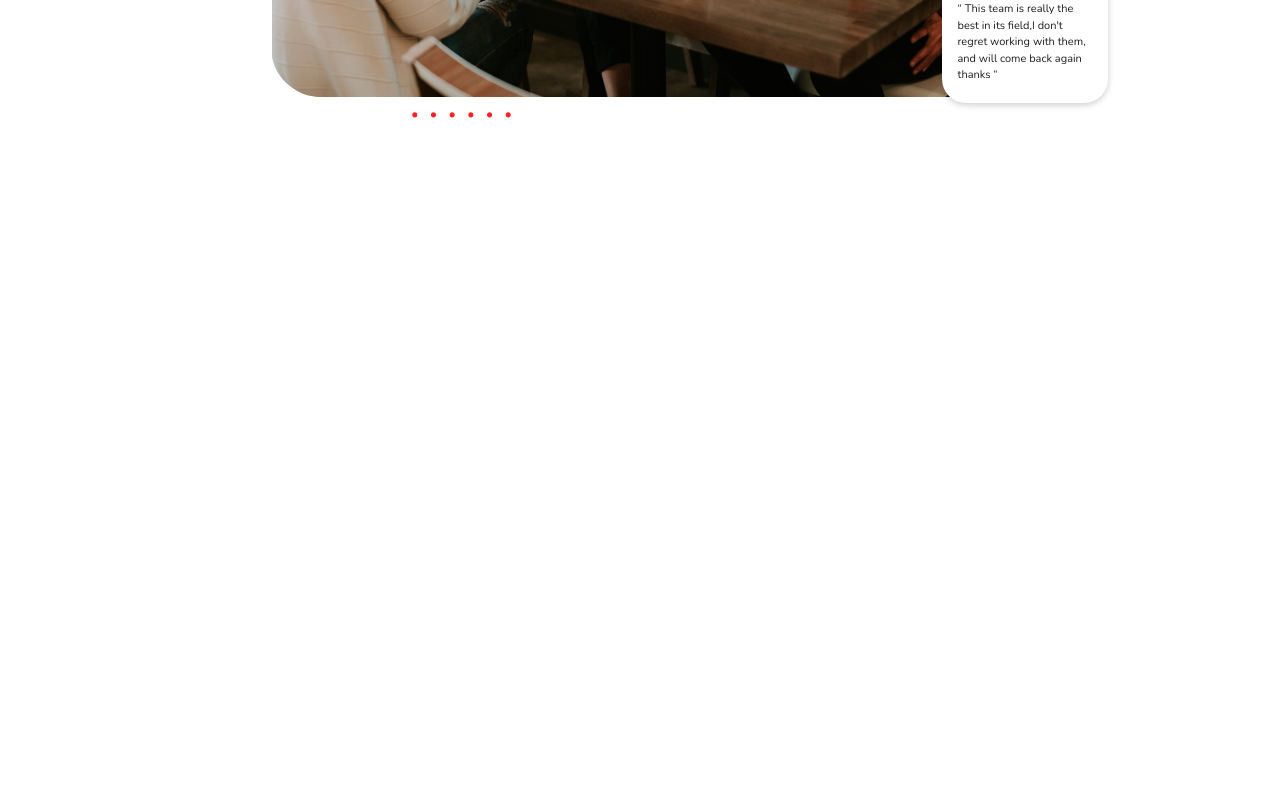
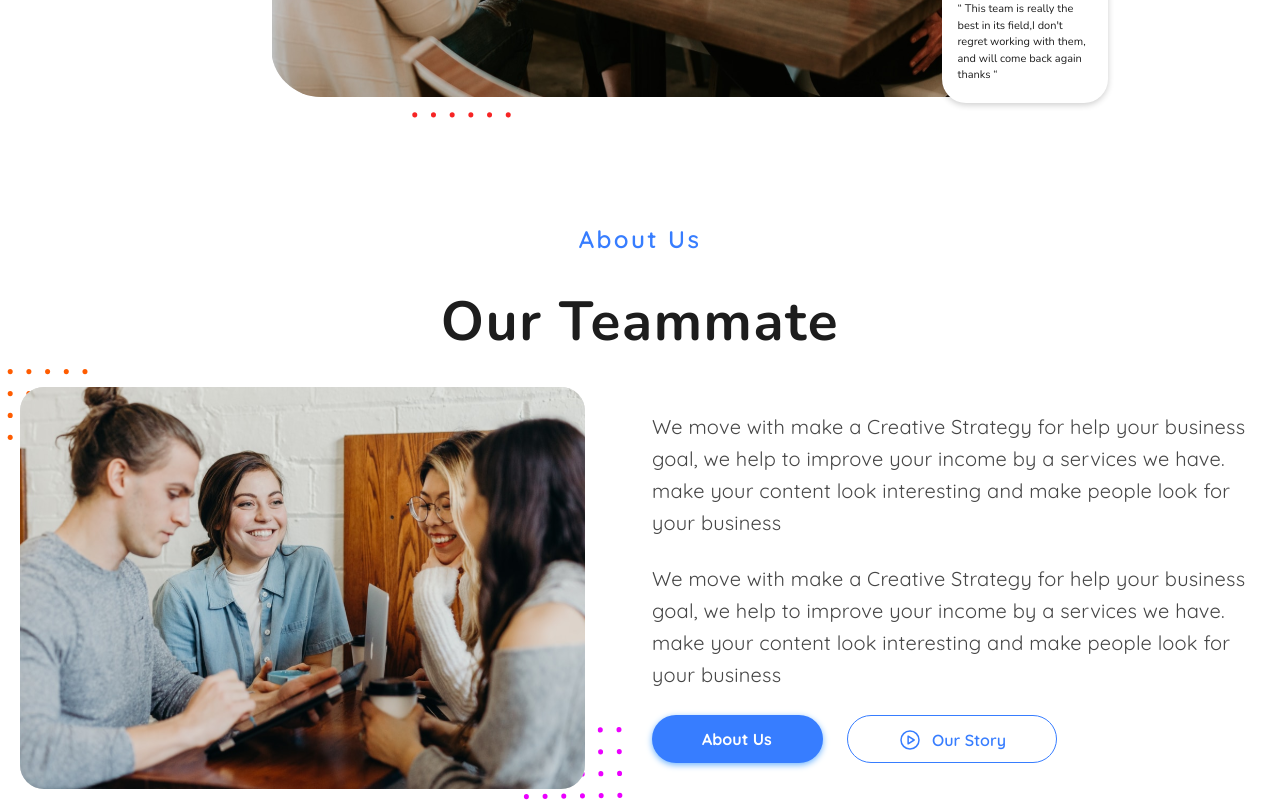
Before and after one commit to suphanatchanlek30/Agency-Creative, a React (Vite) app: page / in a window 1280 px wide. Shown: the part 1018-1818 px from the top of the page. Before the commit the page ends 1281 px from the top, so only its background shows below. Built offline with nearby package versions, Linux system fonts and the light colour scheme.

Commit message:
add section About Us

```diff
--- a/src/App.jsx
+++ b/src/App.jsx
@@ -2,6 +2,7 @@ import { useRef } from 'react';
 import './App.css'
 import Navbar from './components/Navbar'
 import Home from './page/Home';
+import About from './page/About';
 
 function App() {
 
@@ -23,12 +24,15 @@ function App() {
     <Navbar
       scrollToSection={scrollToSection}
       homeRef={homeRef}
-      serviceRef={aboutRef}
+      aboutRef={aboutRef}
       servicesRef={servicesRef}
       projectsRef={projectsRef}
     />
     <div ref={homeRef}>
       <Home/>
+    </div>
+    <div ref={aboutRef}>
+      <About/>
     </div>
 
     </div>
--- /dev/null
+++ b/src/page/About.jsx
@@ -0,0 +1,62 @@
+import React from 'react'
+
+import img1 from "../assets/img_About/img1.svg";
+import orange from "../assets/decorate/orange.svg";
+import purple from "../assets/decorate/purple.svg";
+
+
+import { PiPlayCircle } from "react-icons/pi";
+
+const About = () => {
+  return (
+    <div className='flex flex-col justify-center container mx-auto mt-[58px] w-[1240px] h-[568px]'>
+        {/* text */}
+        <div className='text-center'>
+            <h3 className='font-body text-[24px] font-semibold text-[#377DFF] pb-[24px] tracking-[0.1em]'>About Us</h3>
+            <h1 className='font-body2 text-[55px] font-bold text-[#1D1D1D] tracking-[0.03em]'>Our Teammate</h1>
+        </div>
+
+        {/* right left */}
+        <div className='flex h-screen mt-6 justify-center gap-6'>
+            {/* left */}
+            <div className='w-1/2'>
+                {/* img */}
+                <div className='flex justify-start items-center relative'>
+                    <img src={img1} alt="img1" className='w-[565px] h-[402px] z-20'/>
+                    <img src={orange} alt="Background Image" className='absolute top-[-18px] right-[540px] object-cover z-10 opacity-100' />
+                    <img src={purple} alt="Background Image" className='absolute top-[340px] left-[503px] object-cover z-10 opacity-100' />
+                </div>
+            </div>
+
+
+            {/* right */}
+            <div className='w-1/2 flex flex-col'>
+                {/* text 1*/}
+                <div className='mt-6 flex'>
+                    <p className='font-body text-[20px] font-normal pr-2 text-[#464646] tracking-[0.01em] leading-[32px]'>We move with make a Creative Strategy for help your business goal, we help to improve your income by a services we have. make your content look interesting and make people look for your business</p>
+                </div>
+                {/* text 2*/}
+                <div className='mt-6 flex'>
+                    <p className='font-body text-[20px] font-normal pr-2 text-[#464646] tracking-[0.01em] leading-[32px]'>We move with make a Creative Strategy for help your business goal, we help to improve your income by a services we have. make your content look interesting and make people look for your business</p>
+                </div>
+                {/* button */}
+                <div className='mt-6 flex gap-6'>
+                    {/* left */}
+                    <a href="#" className='bg-[#377DFF] text-[#FFFFFF] shadow-[0px_2px_6px] shadow-[#6eb4ff] pr-[50px] pl-[50px] pt-[12px] pb-[12px] rounded-[24px] w-[171px] h-[48px] font-body font-bold text-[16px]'>
+                        About Us
+                    </a>
+                    {/* right */}
+                    <a href="#" className='border border-[#377DFF] text-[#377DFF] pr-[50px] pl-[50px] pt-[12px] pb-[12px] rounded-[24px] w-[210px] h-[48px]'>
+                        <div className='flex justify-center items-center gap-[10px]'>
+                            <PiPlayCircle className='text-[24px] text-[#377DFF]'/>
+                            <p className='font-body text-[16px] font-semibold'>Our Story</p>
+                        </div>
+                    </a>
+                </div>
+            </div>
+        </div>
+    </div>
+  )
+}
+
+export default About
--- a/src/page/Home.jsx
+++ b/src/page/Home.jsx
@@ -17,7 +17,7 @@ const Home = () => {
           <p className='text-[20px] font-normal font-body2 text-[#464646] opacity-80 leading-[150%] mt-[20px] tracking-[0.01em] '>when you need us for improve your business, <br />then come with us to help your business have reach it, you just sit and feel that goal</p>
           {/* button */}
           <div className='mt-[2rem]'>
-            <a href="" className='pt-[12px] pb-[12px] pl-[50px] pr-[50px] bg-[#377DFF] text-[#FFFFFF] rounded-[24px] text-[16px] font-body2 shadow-[0px_2px_6px]  shadow-[#6eb4ff]'>Start Project</a>
+            <a href="" className='pt-[12px] pb-[12px] pl-[50px] pr-[50px] bg-[#377DFF] text-[#FFFFFF] rounded-[24px] text-[16px] font-body2 shadow-[0px_2px_6px] shadow-[#6eb4ff]'>Start Project</a>
           </div>
         </div>
 
```
Also changed, not shown: src/assets/decorate/people.svg (added), src/assets/decorate/purple.svg (added).
